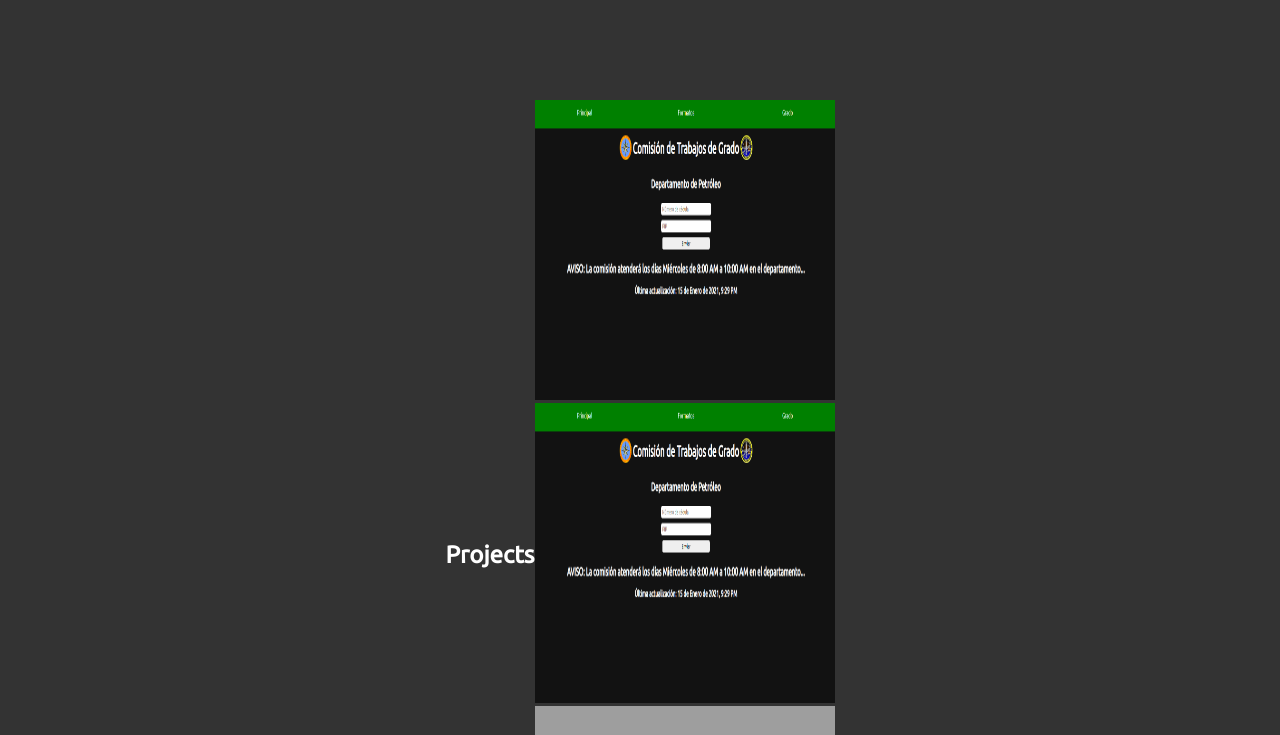
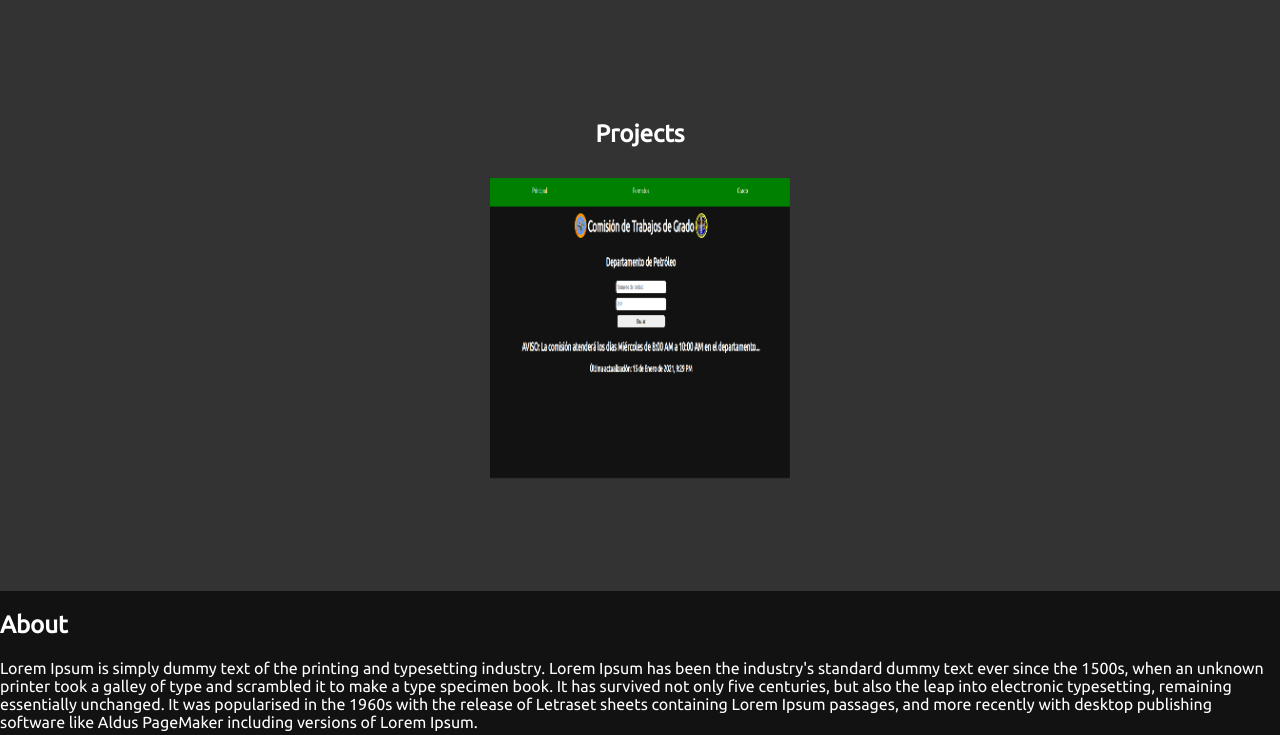
Before and after one commit to chrisarap/portfolio, a PHP site: page / in a window 1280 px wide. Shown: the part 880-1615 px from the top of the page. Run offline with PHP 8.4, Linux system fonts and the light colour scheme; grey boxes are pictures that could not be loaded.

Commit message:
section-work finished

```diff
--- a/index.php
+++ b/index.php
@@ -52,55 +52,37 @@
 
 <section id="section-work" class="section">
 	<h2>Projects</h2>
-	<div>
-		<div class="example-1">
-			<img class="img-1" src="img/projects/udo_project.png">
-			<div class="mask-1">
-				<h2>UDO online</h2>
+	<div class="work-box">
+
+		<div class="project">
+			<img class="img-project" src="img/projects/udo_project.png">
+			<div class="mask">
+				<h2>UDO Commission</h2>
 				<p>Lorem ipsum dolor sit amet, consectetur adipiscing elit. Suspendisse vitae tortor diam  in ullamcorper malesuada.</p>
+
 				<div class="work-links-box">
-					<a href="http://comisionpetroleo.freecluster.eu/"  				class="work-link" target="_blank">Demo</a>
-					<a href="https://github.com/chrisarap/udo" 	class="work-link" target="_blank">Repo</a>
+					<p class="work-link">html 	</p>
+					<p class="work-link">css 	</p>
+					<p class="work-link">php 	</p>
+					<p class="work-link">sql 	</p>
+				</div>
+
+				<div class="work-links-box">
+					<a 	href="http://comisionpetroleo.freecluster.eu/"
+						class="work-link"
+						target="_blank">
+						<img class="work-icon" src="img/icons/show.png">
+					</a>
+					<a 	href="https://github.com/chrisarap/udo"
+						class="work-link"
+						target="_blank">
+						<img class="work-icon" src="img/icons/github-white.png">
+					</a>
 				</div>
 			</div>
 		</div>
 
-		<div class="example-1">
-			<img class="img-1" src="img/projects/udo_project.png">
-			<div class="mask-1">
-				<h2>UDO localhost</h2>
-				<p>Lorem ipsum dolor sit amet, consectetur adipiscing elit. Suspendisse vitae tortor diam  in ullamcorper malesuada.</p>
-				<div class="work-links-box">
-					<a href=""  				class="work-link" target="_blank">html</a>
-					<a href=""  				class="work-link" target="_blank">css</a>
-					<a href=""  				class="work-link" target="_blank">php</a>
-					<a href=""  				class="work-link" target="_blank">sql</a>
-				</div>
-				<div class="work-links-box">
-					<a href="../udo/index.php"  				class="work-link" target="_blank">Demo</a>
-					<a href="https://github.com/chrisarap/udo" 	class="work-link" target="_blank">Repo</a>
-				</div>
-			</div>
-		</div>
-
-		<div class="example-1">
-			<img class="img-1" src="https://preview.redd.it/al0schdiybk51.jpg?width=1920&format=pjpg&auto=webp&s=593106abe87ade6faafaa7c68953981d929cad26">
-			<div class="mask-1">
-				<h2>Project 3</h2>
-				<p>Lorem ipsum dolor sit amet, consectetur adipiscing elit. Suspendisse vitae tortor diam  in ullamcorper malesuada.</p>
-				<div class="work-links-box">
-					<a href="../udo/index.php"  				class="work-link" target="_blank">Demo</a>
-					<a href="https://github.com/chrisarap/udo" 	class="work-link" target="_blank">Repo</a>
-				</div>
-			</div>
-		</div>
 	</div>
-
-
-
-
-
-
 </section>
 
 	<section id="section-about">
@@ -165,7 +147,7 @@
 </section>
 
 <div class="up-btn">
-	<a  href="#section-about">
+	<a  href="#section-start">
 		<div class="up-btn-box">
 			<img src="img/icons/up.png">
 			<img src="img/icons/up.png">
--- a/style.css
+++ b/style.css
@@ -87,7 +87,6 @@ body {
 
 	color: var(--fontcolor);
 	background-image: url("https://images.unsplash.com/photo-1542831371-29b0f74f9713?ixid=MnwxMjA3fDB8MHxzZWFyY2h8NHx8cHJvZ3JhbW1pbmd8ZW58MHx8MHx8&ixlib=rb-1.2.1&w=1000&q=80");
-
 	height: 100vh;
 }
 
@@ -105,17 +104,86 @@ body {
 	display: flex;
 	justify-content: center;
 	align-items: center;
-	flex-wrap: wrap;
+	flex-direction: column;
+
 	padding: 100px 0;
 }
 
+.work-box {
+	display: flex;
+	flex-wrap: wrap;
+}
 
-.work-box {
-	width: 300px;
-	height: 350px;
-
+.project {
+	position: relative;
 	margin: 10px;
 }
+
+.img-project {
+	width: 300px;
+	height: 300px;
+}
+
+.mask {
+	position: absolute;
+	top: 0;
+	left: 0;
+	bottom: 0;
+	right: 0;
+
+	display: flex;
+	flex-direction: column;
+	justify-content: center;
+	align-items: center;
+
+	opacity: 0;
+}
+
+.mask:hover {
+	opacity: 1;
+	background-color: rgba(46,157,120, 0.9);
+}
+
+.mask:hover .work-links-box a:hover {
+	background: var(--highlight);
+}
+
+.work-link {
+	padding: 5px;
+	margin: 5px;
+
+	border-radius: 10%;
+
+	text-decoration: none;
+
+	color: var(--fontcolor);
+	background: var(--background);
+}
+
+.work-links-box {
+	display: flex;
+}
+
+.work-icon {
+	width: 25px;
+	height: 25px;
+}
+
+
+
+
+
+
+
+
+
+
+
+
+
+
+
+
 
 .work-img {
 	width: 100%;
@@ -346,54 +414,8 @@ body {
 
 
 
-.example-1 {
-	position: relative;
-
-}
-
-.img-1 {
-	width: 300px;
-	height: 300px;
 
 
-}
-
-.mask-1 {
-position: absolute;
-top: 0;
-left: 0;
-bottom: 0;
-right: 0;
-display: flex;
-flex-direction: column;
-justify-content: center;
-align-items: center;
-opacity: 0;
-
-}
-
-
-
-.mask-1:hover {
-	opacity: 1;
-	background-color: rgba(46,157,120, 0.9);
-
-}
-
-.mask-1:hover .work-links-box a:hover {
-	background: red;
-
-}
-
-.work-link {
-	background: red;
-	padding: 10px;
-	border-radius: 25%;
-	font-size: 2rem;
-	text-decoration: none;
-	color: white;
-	background: darkgreen;
-}
 
 #section-about-tech {
 	display: flex;
```
Also changed, not shown: img/icons/github-white.png (added), img/icons/show.png (added).
